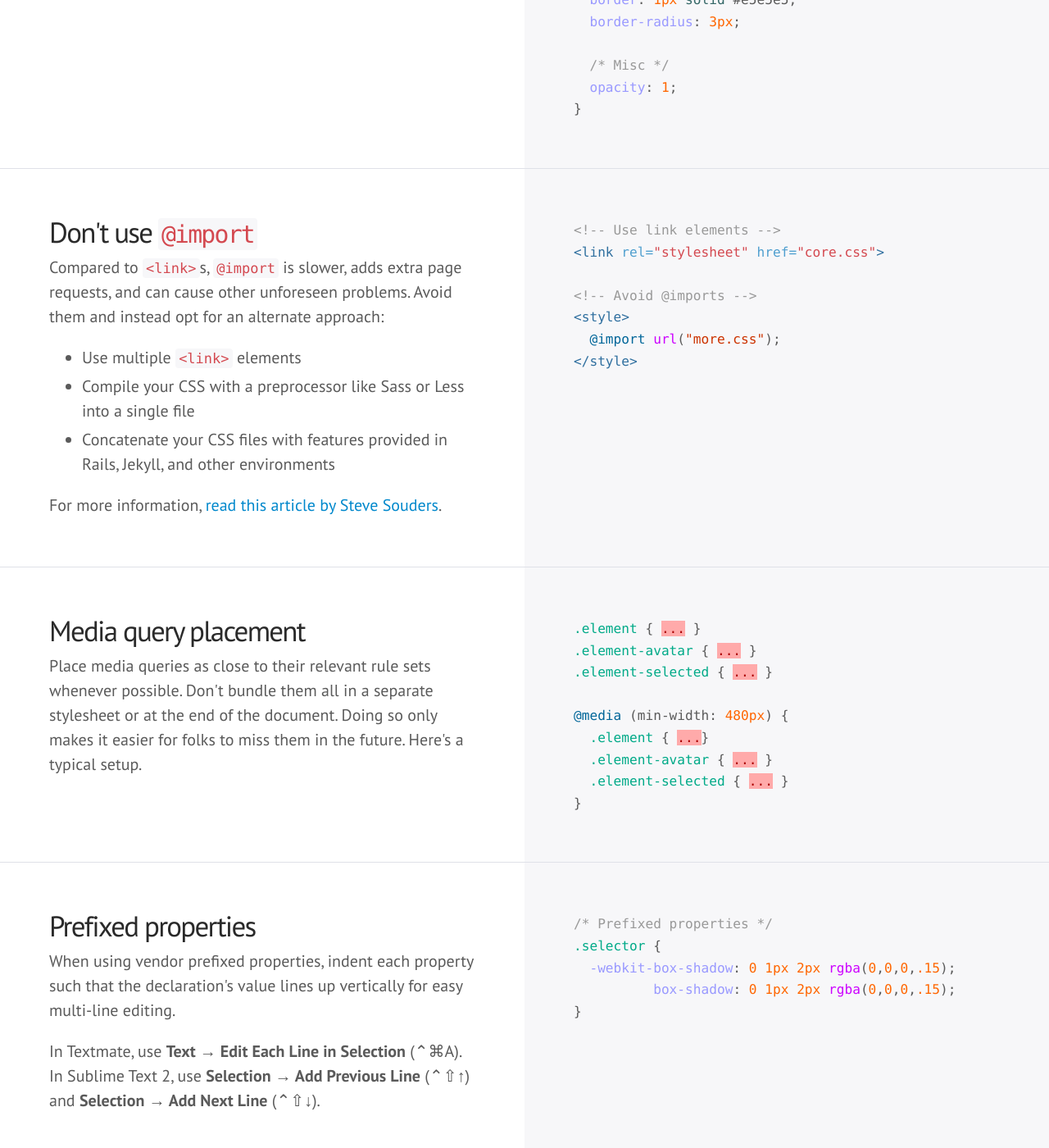
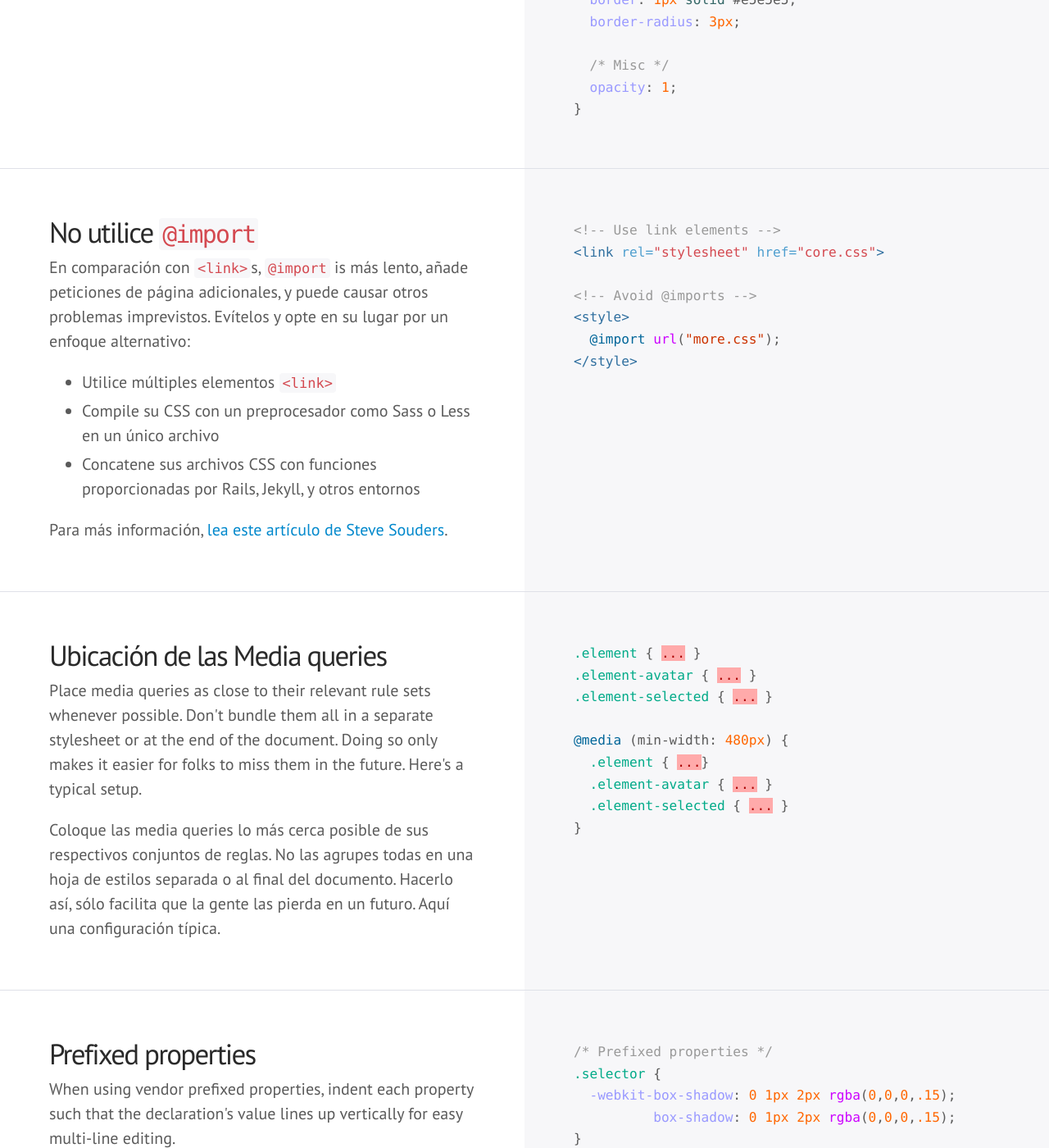
Before and after one commit to mdo/code-guide, a Jekyll site: the page built from index.html, in a window 1280 px wide and 1400 px high, scrolled down 8717 px. Shown: the whole window at 82% size. Built offline with Jekyll 4.4.1, drawn with Linux system fonts in a browser that asks for light colours; some web fonts are replaced; Markdown is read by kramdown in place of the engine named in the settings; comment, search, counter and statistics services are not loaded.

Commit message:
Spanish Translation - Translated the point 'Media query placement'

```diff
--- a/index.html
+++ b/index.html
@@ -257,14 +257,14 @@ layout: default
 
 <div class="section" id="css-import">
   <div class="col">
-    <h3>Don't use <code>@import</code></h3>
-    <p>Compared to <code>&lt;link&gt;</code>s, <code>@import</code> is slower, adds extra page requests, and can cause other unforeseen problems. Avoid them and instead opt for an alternate approach:</p>
+    <h3>No utilice <code>@import</code></h3>
+    <p>En comparación con <code>&lt;link&gt;</code>s, <code>@import</code> is más lento, añade peticiones de página adicionales, y puede causar otros problemas imprevistos. Evítelos y opte en su lugar por un enfoque alternativo:</p>
     <ul>
-      <li>Use multiple <code>&lt;link&gt;</code> elements</li>
-      <li>Compile your CSS with a preprocessor like Sass or Less into a single file</li>
-      <li>Concatenate your CSS files with features provided in Rails, Jekyll, and other environments</li>
+      <li>Utilice múltiples elementos <code>&lt;link&gt;</code></li>
+      <li>Compile su CSS con un preprocesador como Sass o Less en un único archivo</li>
+      <li>Concatene sus archivos CSS con funciones proporcionadas por Rails, Jekyll, y otros entornos</li>
     </ul>
-    <p>For more information, <a href="http://www.stevesouders.com/blog/2009/04/09/dont-use-import/">read this article by Steve Souders</a>.</p>
+    <p>Para más información, <a href="http://www.stevesouders.com/blog/2009/04/09/dont-use-import/">lea este artículo de Steve Souders</a>.</p>
   </div>
   <div class="col">
     {% highlight html %}{% include css/import.html %}{% endhighlight %}
@@ -273,8 +273,9 @@ layout: default
 
 <div class="section" id="css-media-queries">
   <div class="col">
-    <h3>Media query placement</h3>
+    <h3>Ubicación de las Media queries</h3>
     <p>Place media queries as close to their relevant rule sets whenever possible. Don't bundle them all in a separate stylesheet or at the end of the document. Doing so only makes it easier for folks to miss them in the future. Here's a typical setup.</p>
+    <p>Coloque las media queries lo más cerca posible de sus respectivos conjuntos de reglas. No las agrupes todas en una hoja de estilos separada o al final del documento. Hacerlo así, sólo facilita que la gente las pierda en un futuro. Aquí una configuración típica.</p>
   </div>
   <div class="col">
     {% highlight css %}{% include css/media-queries.css %}{% endhighlight %}
```
